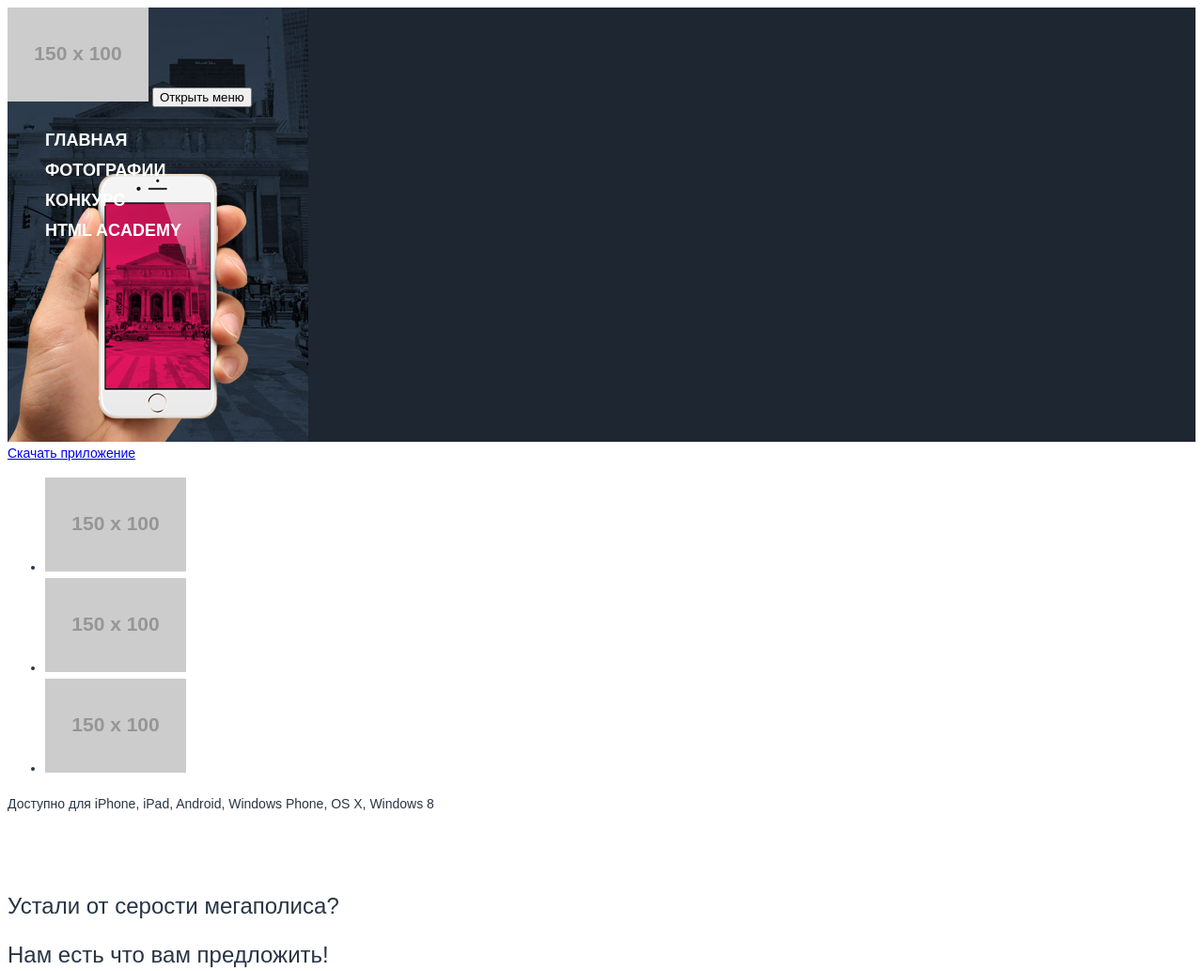
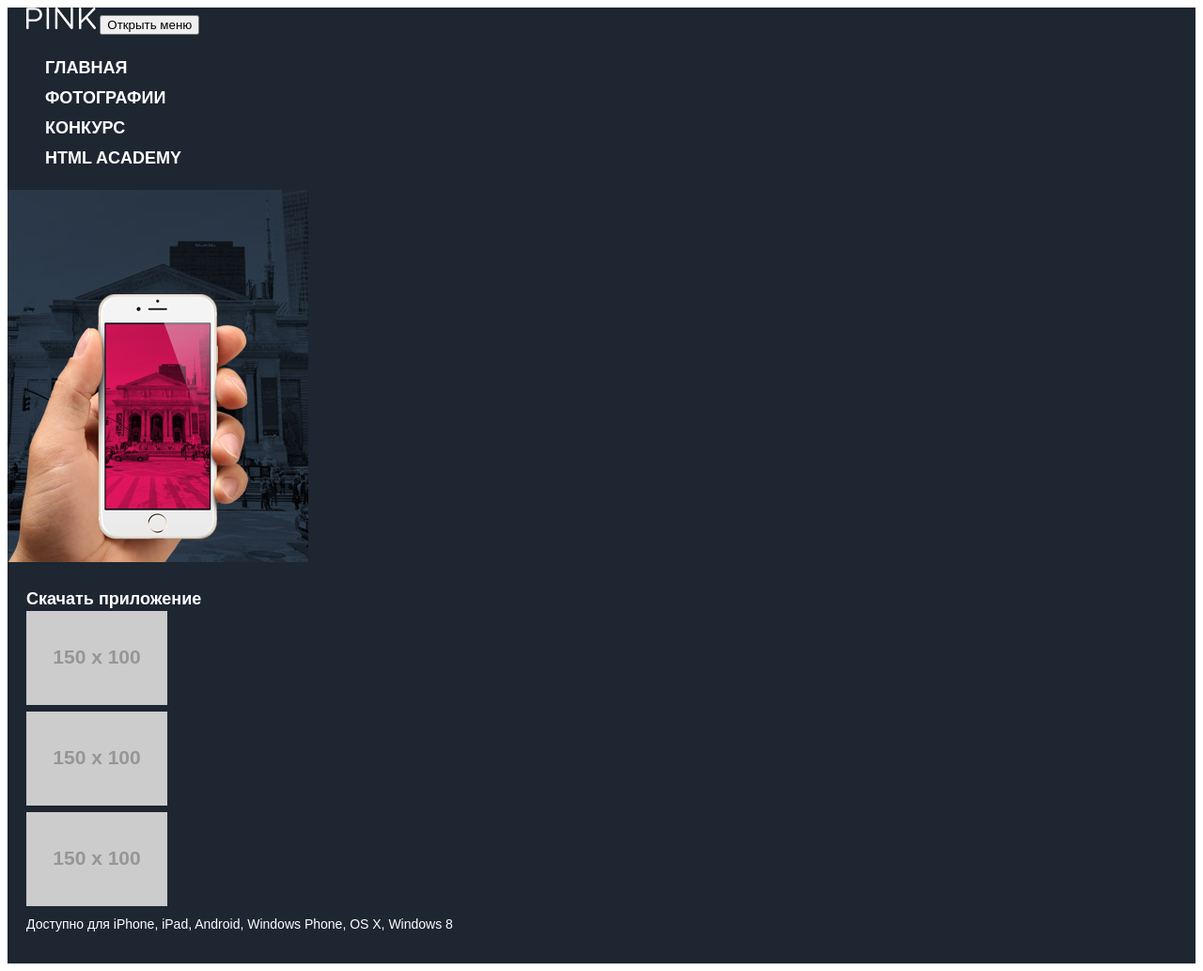
Before and after one commit to Jaggergreen/Pink, a website: page source/index.html in a window 1280 px wide. Shown: the top 1033 px of the page at 94% size. Drawn offline with nearby package versions, Linux system fonts and the light colour scheme; files that its build step writes are made by us from their sources; placeholder pictures from the web are drawn by us.

Commit message:
немного переделал шапку стартовой страницы

```diff
--- a/source/index.html
+++ b/source/index.html
@@ -9,7 +9,7 @@
     <header class="page-header">
       <div class="page-header__wrapper">
         <a class="page-header__logo">
-                <img class="page-header__logo-image" src="http://placehold.it/150x100" alt="Мини-логотип компании">
+          <img class="page-header__logo-image" src="img/logo-pink-white-mobile.svg" alt="Мини-логотип компании">
         </a>
         <button class="page-header__main-nav-toggle" type="button">Открыть меню</button>
       </div>
@@ -29,11 +29,10 @@
           </li>
         </ul>
       </nav>
-    </header>
-    <main class="page-main">
-        <h1 class="visually-hidden">Стартовая страница сайта PINK</h1>
       <section class="application">
         <h2 class="visually-hidden">Скачай приложение</h2>
+        <p class="application__hero"></p>
+        <div class="application__wrapper">
           <a class="application__download-button" href="#">Скачать приложение</a>
           <ul class="application__list">
             <li class="application__item">
@@ -56,7 +55,11 @@
             </li>
           </ul>
           <p class="application__description">Доступно для iPhone, iPad, Android, Windows Phone, OS X, Windows 8</p>
+        </div>
       </section>
+    </header>
+    <main class="page-main">
+        <h1 class="visually-hidden">Стартовая страница сайта PINK</h1>
         <section class="advantages">
             <div class="advantages__wrapper">
               <div class="advantages__header">
--- a/source/sass/blocks/application.scss
+++ b/source/sass/blocks/application.scss
@@ -0,0 +1,39 @@
+.application {
+
+}
+
+.application__hero {
+  margin: 0;
+  height: 396px;
+  background-color: #1d2631;
+  background-image:
+    url("../../img/iphone-hand-mobile@1x.png"),
+    url("../../img/bg-back-mobile@1x.jpg");
+  background-repeat: no-repeat;
+  background-position:
+    left bottom,
+    0 0;
+}
+
+.application__wrapper {
+  padding: 28px 20px 30px;
+  background-color: #1d2631;
+}
+
+.application__download-button {
+  font-size: 18px;
+  line-height: 18px;
+  font-weight: 700;
+  color: #ffffff;
+
+  text-decoration: none;
+}
+
+.application__list {
+  @include reset-list;
+}
+
+.application__description {
+  margin: 0;
+  font-weight: 300;
+}
--- a/source/sass/blocks/page-header.scss
+++ b/source/sass/blocks/page-header.scss
@@ -1,14 +1,9 @@
 .page-header {
-  height: 462px;
-
   color: #ffffff;
 
   background-color: #1d2631;
-  background-image:
-    url("../../img/iphone-hand-mobile@1x.png"),
-    url("../../img/bg-back-mobile@1x.jpg");
-  background-repeat: no-repeat;
-  background-position:
-    left bottom,
-    0 0;
 }
+
+.page-header__wrapper {
+  margin: 0 20px;
+}
```
Lines whose indentation alone changed are shown as unchanged.
